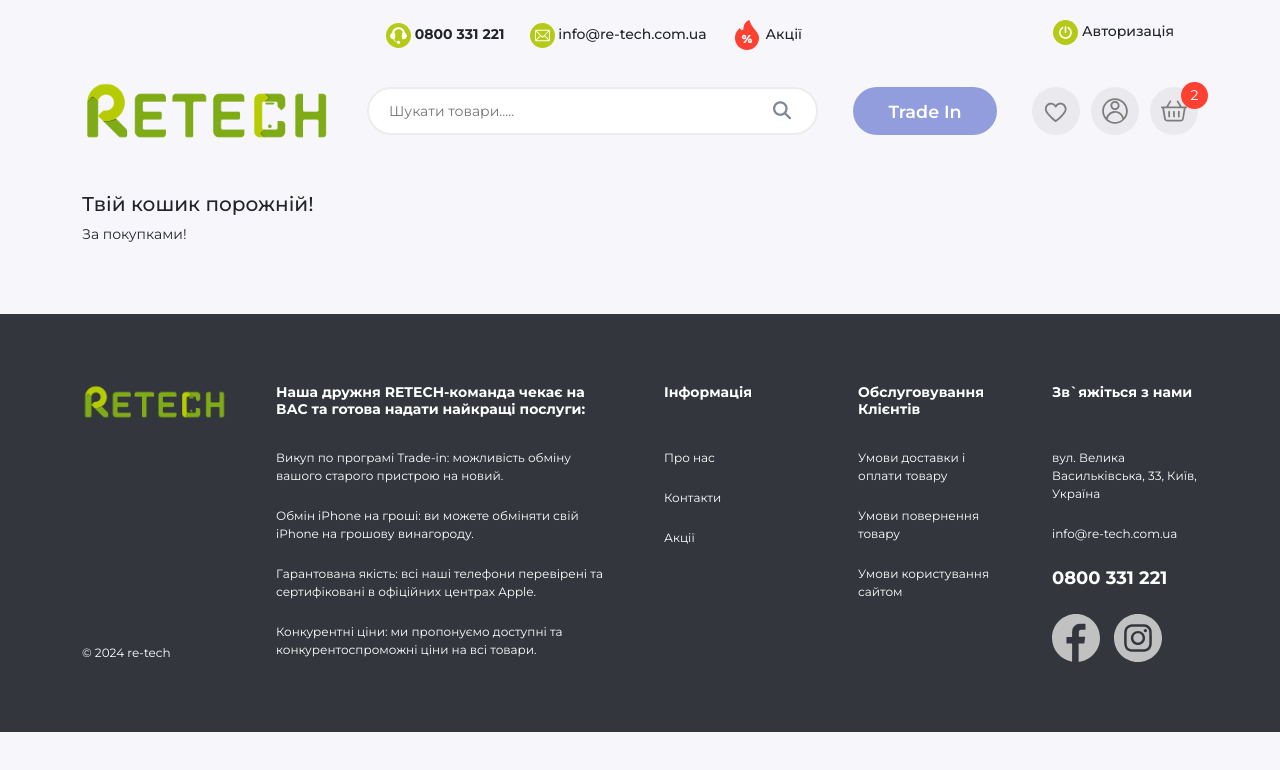
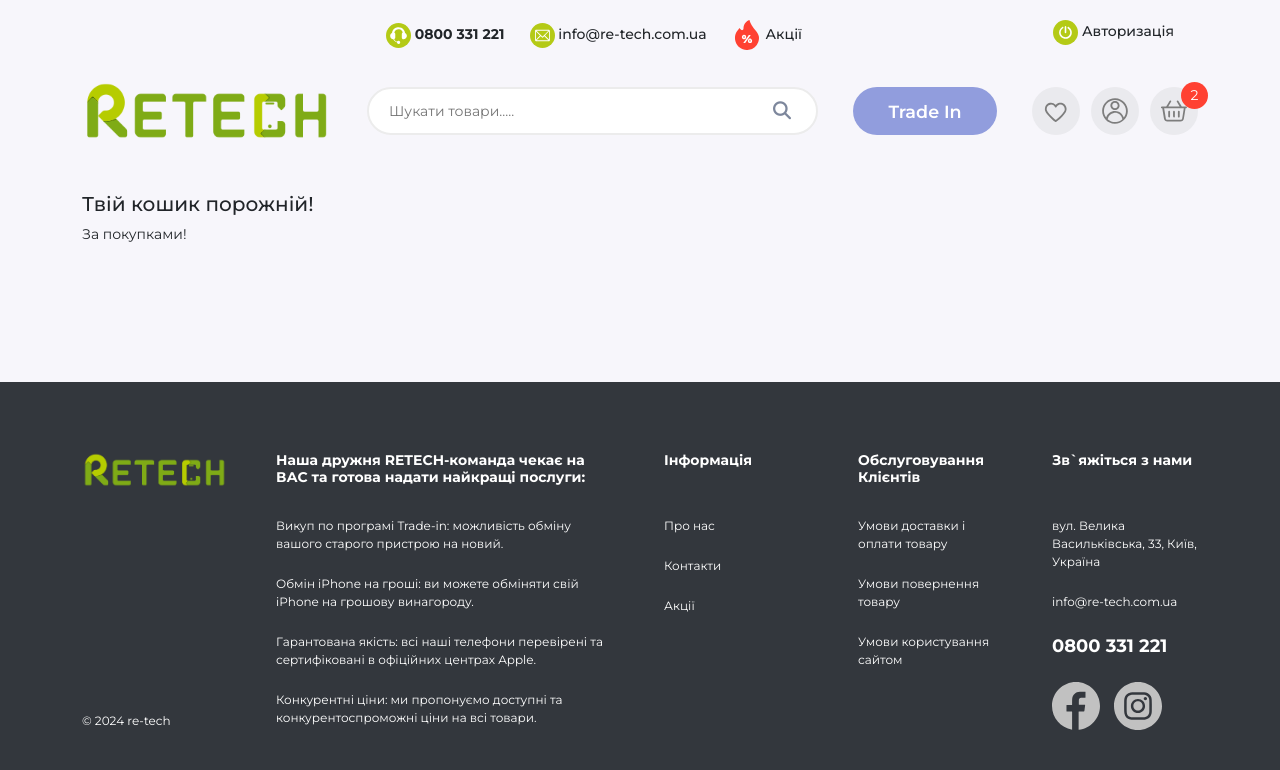
Before and after one commit to SerhiiDenysiuk23/re-tech, a plain HTML site: page index.html in a window 1280 px wide. Drawn offline with nearby package versions, Linux system fonts and the light colour scheme; a web font is replaced by a local one.

Commit message:
fixed footer position

```diff
--- a/assets/styles/footer.css
+++ b/assets/styles/footer.css
@@ -3,7 +3,7 @@
     padding: 70px 0;
     color: white;
     font-size: 12px;
-
+    margin-top: auto;
 }
 
 .footer .logo{
--- a/assets/styles/index.css
+++ b/assets/styles/index.css
@@ -21,6 +21,9 @@ body {
     font-optical-sizing: auto;
     font-style: normal;
     font-size: 14px;
+    display: flex;
+    flex-direction: column;
+    min-height: 100vh;
 }
 
 a {
--- a/assets/styles/shoping-cart.css
+++ b/assets/styles/shoping-cart.css
@@ -22,10 +22,6 @@
     width: 100%;
     object-fit: contain;
 
-}
-
-.shopping-cart p{
-    min-height: 54px;
 }
 
 
```
